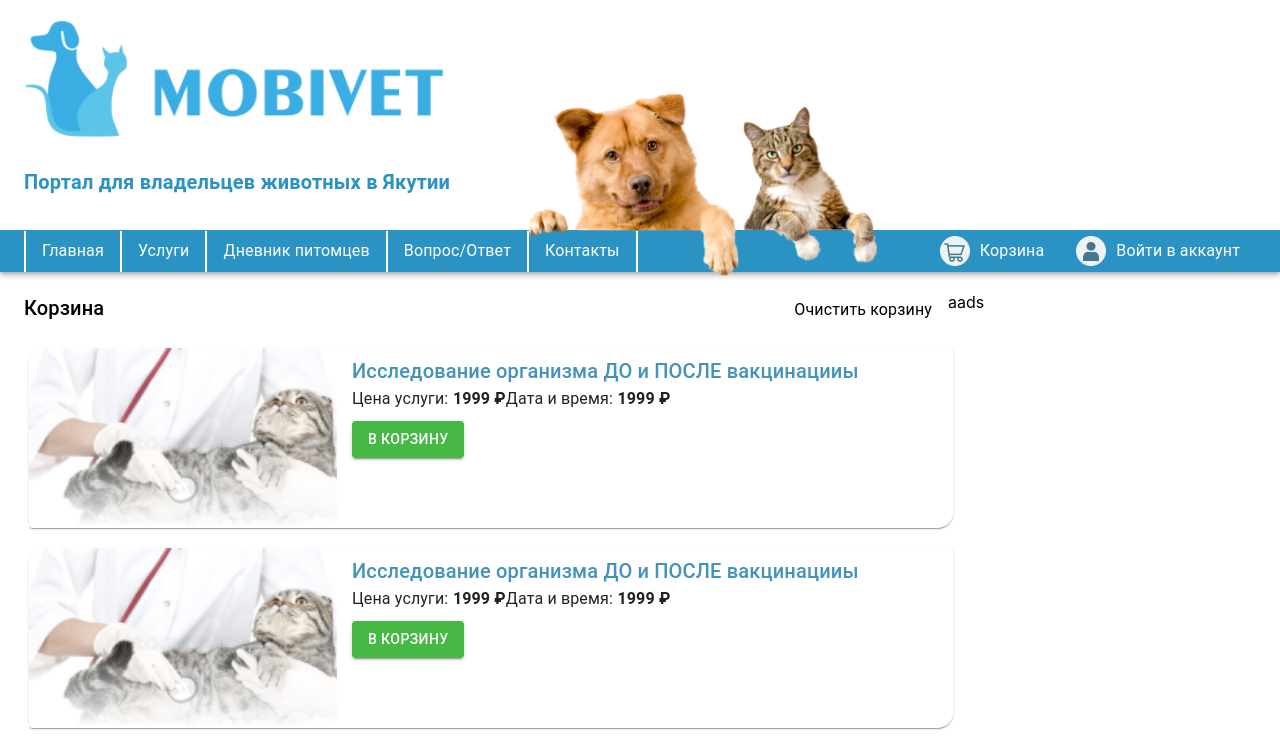
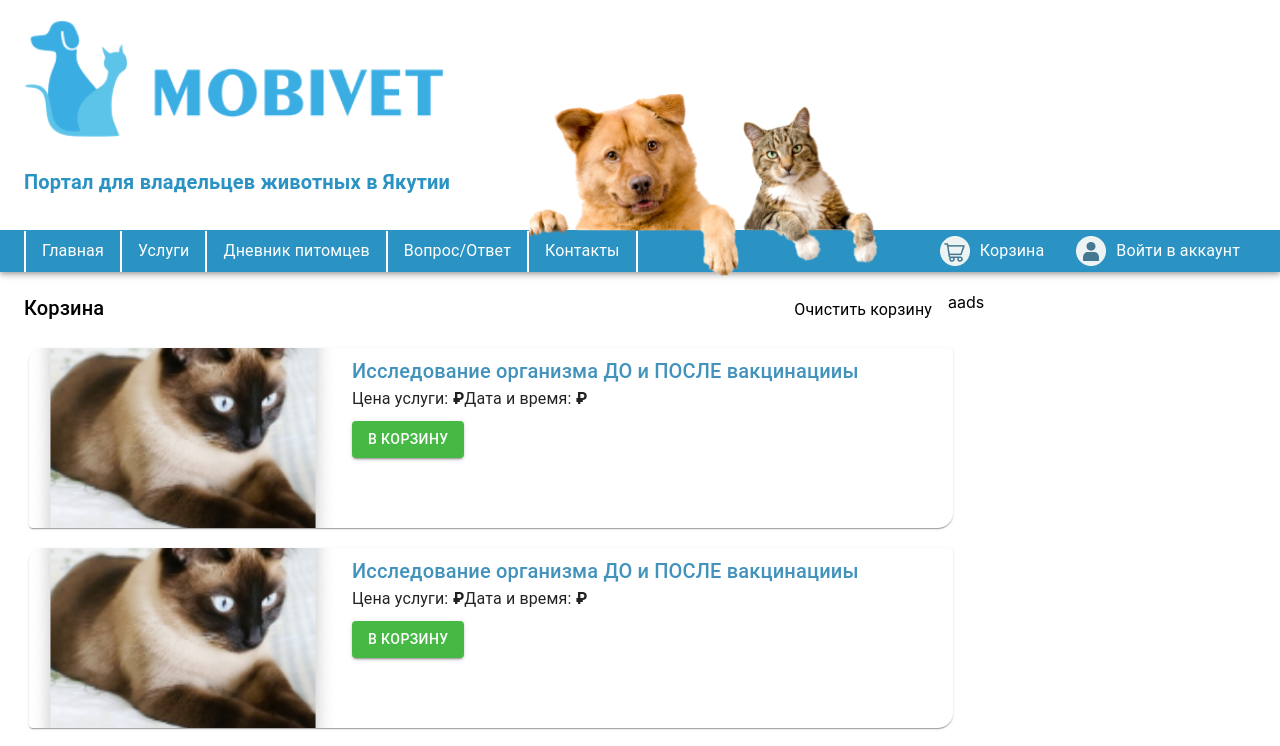
Before and after one commit to mrmainly/mobivet, a React (Create React App) app: page /basket-page in a window 1280 px wide. Shown: the top 746 px of the page. Built offline with nearby package versions, Linux system fonts and the light colour scheme.

Commit message:
added Diary animal page

```diff
--- a/src/App.js
+++ b/src/App.js
@@ -8,6 +8,7 @@ import ServicePage from "./pages/services/servicesPage";
 import FaqPage from './pages/faq/faqPage'
 import ContactsPage from './pages/contacts/ContactsPage';
 import Basket from './pages/basket/index'
+import AnimalDiary from './pages/animalDiary';
 
 import Login from './pages/auth/Login'
 import Register from './pages/auth/Register'
@@ -25,9 +26,11 @@ const App = () => {
             <Route path="/faq-page" component={FaqPage} />
             <Route path="/contacts-page" component={ContactsPage} />
             <Route path="/basket-page" component={Basket} />
+            <Route path="/animal-diary" component={AnimalDiary} />
 
             <Route path="/auth/login" component={Login} />
             <Route path="/auth/register" component={Register} />
+
           </Switch>
         </Router>
       </StateContext.Provider>
--- a/src/Json/CardBasketJson.js
+++ b/src/Json/CardBasketJson.js
@@ -2,28 +2,28 @@ export const CardBasketJson = [
     {
         title: 'Исследование организма ДО и ПОСЛЕ вакцинацииы',
         description: 'Описание ывдлфыджлв фыарфыроф ыловрфырв флыоврдлфоырвфо ырвлд фрывдлорфsssssssssssssssssssssssssssssssss dcsdfdsdsffdsnklsdfjksdfjsdfjojdsfdsfjiopdji jopdsjopsdfjkopdsfjosdfjopko  kopoksdkopdsfkopdsfkopvko koppko okp kop okp okp',
-        price: '1999',
-        photo: 'img/Rectangle69.png',
+        breed: 'Сиамская',
+        photo: 'img/Rectangle170.png',
         id: 1,
-        date: '26 мая, 2021',
-        time: '15:00'
+        view: 'Кот',
+        age: '2 года'
     },
     {
         title: 'Исследование организма ДО и ПОСЛЕ вакцинацииы',
         description: 'Описание ывдлфыджлв фыарфыроф ыловрфырв флыоврдлфоырвфо ырвлд фрывдлорфsssssssssssssssssssssssssssssssss dcsdfdsdsffdsnklsdfjksdfjsdfjojdsfdsfjiopdji jopdsjopsdfjkopdsfjosdfjopko  kopoksdkopdsfkopdsfkopvko koppko okp kop okp okp',
-        price: '1999',
-        photo: 'img/Rectangle69.png',
+        breed: 'Сиамская',
+        photo: 'img/Rectangle170.png',
         id: 2,
-        date: '26 мая, 2021',
-        time: '15:00'
+        view: 'Кот',
+        age: '2 года'
     },
     {
         title: 'Исследование организма ДО и ПОСЛЕ вакцинацииы',
         description: 'Описание ывдлфыджлв фыарфыроф ыловрфырв флыоврдлфоырвфо ырвлд фрывдлорфsssssssssssssssssssssssssssssssss dcsdfdsdsffdsnklsdfjksdfjsdfjojdsfdsfjiopdji jopdsjopsdfjkopdsfjosdfjopko  kopoksdkopdsfkopdsfkopvko koppko okp kop okp okp',
-        price: '1999',
-        photo: 'img/Rectangle69.png',
+        breed: 'Сиамская',
+        photo: 'img/Rectangle170.png',
         id: 3,
-        date: '26 мая, 2021',
-        time: '15:00'
+        view: 'Кот',
+        age: '2 года'
     },
 ]
--- /dev/null
+++ b/src/components/CardDiary.js
@@ -0,0 +1,90 @@
+import React from 'react';
+import { Box, Typography, Grid, Card, CardMedia, Button, CardActionArea } from '@material-ui/core'
+import { makeStyles } from '@material-ui/core/styles';
+import { useHistory } from 'react-router-dom'
+
+const useStyles = makeStyles((theme) => ({
+    root: {
+        width: '80%',
+        marginTop: 20,
+        borderRadius: 15,
+        boxShadow: '2px 4px 12px rgba(0, 0, 0, 0.15)',
+        [theme.breakpoints.down('sm')]: {
+            width: '100%',
+        },
+        [theme.breakpoints.down('xs')]: {
+            width: 290,
+        },
+    },
+    cover: {
+        height: 200,
+        borderRadius: 15,
+        width: 190,
+        objectFit: 'cover',
+        [theme.breakpoints.down('xs')]: {
+            borderRadius: '0px',
+            width: 210,
+        },
+    },
+    mainContent: {
+        display: 'flex',
+        justifyContent: 'center',
+        flexDirection: 'column',
+        [theme.breakpoints.down('xs')]: {
+            padding: 20
+        },
+    },
+    titleBox: {
+        color: 'rgba(66, 146, 188, 1)',
+        wordWrap: 'break-word',
+        overflow: 'hidden',
+        textOverflow: 'ellipsis',
+    },
+    priceBlock: {
+        display: 'flex',
+        flexDirection: 'column',
+    },
+    actionBlock: {
+        display: 'flex',
+        justifyContent: 'space-between',
+
+    },
+    navbar: {
+        background: '#62BCE5',
+        minHeight: 40,
+        color: 'white',
+        display: 'flex',
+        alignItems: 'center',
+        paddingLeft: 40,
+
+    }
+}));
+
+export default function CardDiary(props) {
+    const classes = useStyles();
+    const history = useHistory()
+    return (
+        <Card className={classes.root}>
+            <Box className={classes.navbar}>
+                <Typography variant="h6">asdfS</Typography>
+            </Box>
+            <CardActionArea>
+                <Grid container>
+                    <Grid item lg={4} sm={4} md={4} xl={3} xs={12} style={{ display: 'flex', justifyContent: 'center', alignItems: 'center', height: '100%' }}>
+                        <img
+                            className={classes.cover}
+                            src={props.photo}
+                        />
+                    </Grid>
+                    <Grid item lg={8} sm={8} md={8} xl={8} xs={12} className={classes.mainContent}>
+                        <Box className={classes.priceBlock}>
+                            <Typography variant="h6">Вид: <span>{props.view}</span></Typography>
+                            <Typography style={{ marginTop: 10 }} variant="h6">Порода: <span >{props.breed} </span></Typography>
+                            <Typography style={{ marginTop: 10 }} variant="h6">Возраст: <span >{props.age} </span></Typography>
+                        </Box>
+                    </Grid>
+                </Grid>
+            </CardActionArea>
+        </Card>
+    );
+}
--- a/src/components/Layout/Header.js
+++ b/src/components/Layout/Header.js
@@ -171,7 +171,7 @@ export default function Header() {
             title: 'Услуги',
         },
         {
-            link: '/faq',
+            link: '/animal-diary',
             title: 'Дневник питомцев',
         },
         {
@@ -221,7 +221,9 @@ export default function Header() {
                         <Box className={classes.headerBlock}>
                             {/* <Box style={{ display: 'flex', alignItems: 'center' }}>
                                 <img src={'/img/V.png'} style={{ marginRight: 10 }} />
-                                <Box>
+                                <Box>Консультации
+
+Напишите о вашей проблеме в ветеринарную клинику и они лбязательн помогут
                                     <Typography style={{ fontSize: 11 }}>Call-центр: </Typography>
                                     <Typography>500-900</Typography>
                                 </Box>
--- /dev/null
+++ b/src/pages/animalDiary/index.js
@@ -0,0 +1,34 @@
+import React from 'react'
+
+import Layout from '../../components/Layout/Layout'
+import CardDiary from '../../components/CardDiary'
+import { CardBasketJson } from '../../Json/CardBasketJson'
+
+import { Container, Box } from '@material-ui/core'
+import { makeStyles } from '@material-ui/core/styles'
+
+const useStales = makeStyles((theme) => ({
+    box: {
+        display: 'flex',
+        justifyContent: 'center',
+        alignItems: 'center',
+        flexDirection: 'column'
+    }
+}))
+
+const AnimalDiary = () => {
+    const classes = useStales()
+    return (
+        <Layout>
+            <Container>
+                <Box className={classes.box}>
+                    {CardBasketJson.map((item, index) => (
+                        <CardDiary key={index} {...item} />
+                    ))}
+                </Box>
+            </Container>
+        </Layout>
+    )
+}
+
+export default AnimalDiary
```
Also changed, not shown: public/img/Rectangle170.png (added), public/img/Vector.png (added).
